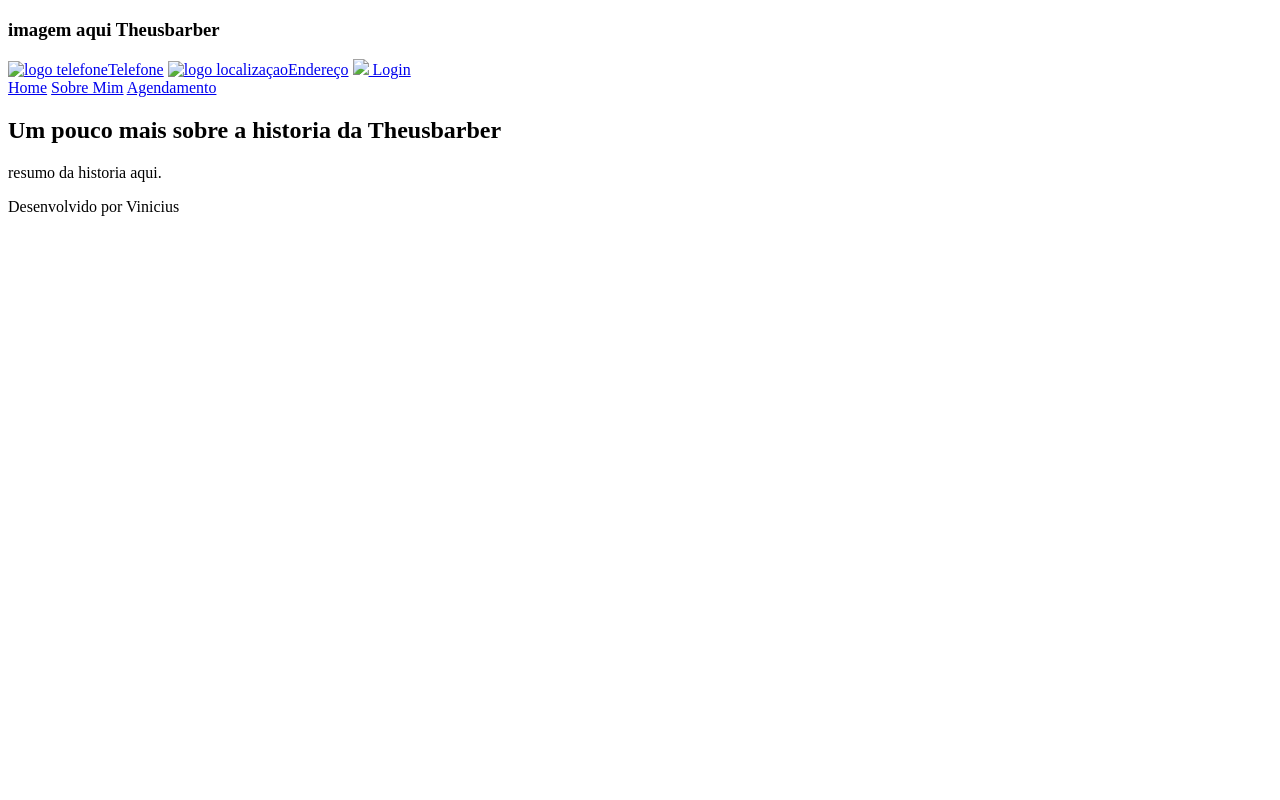
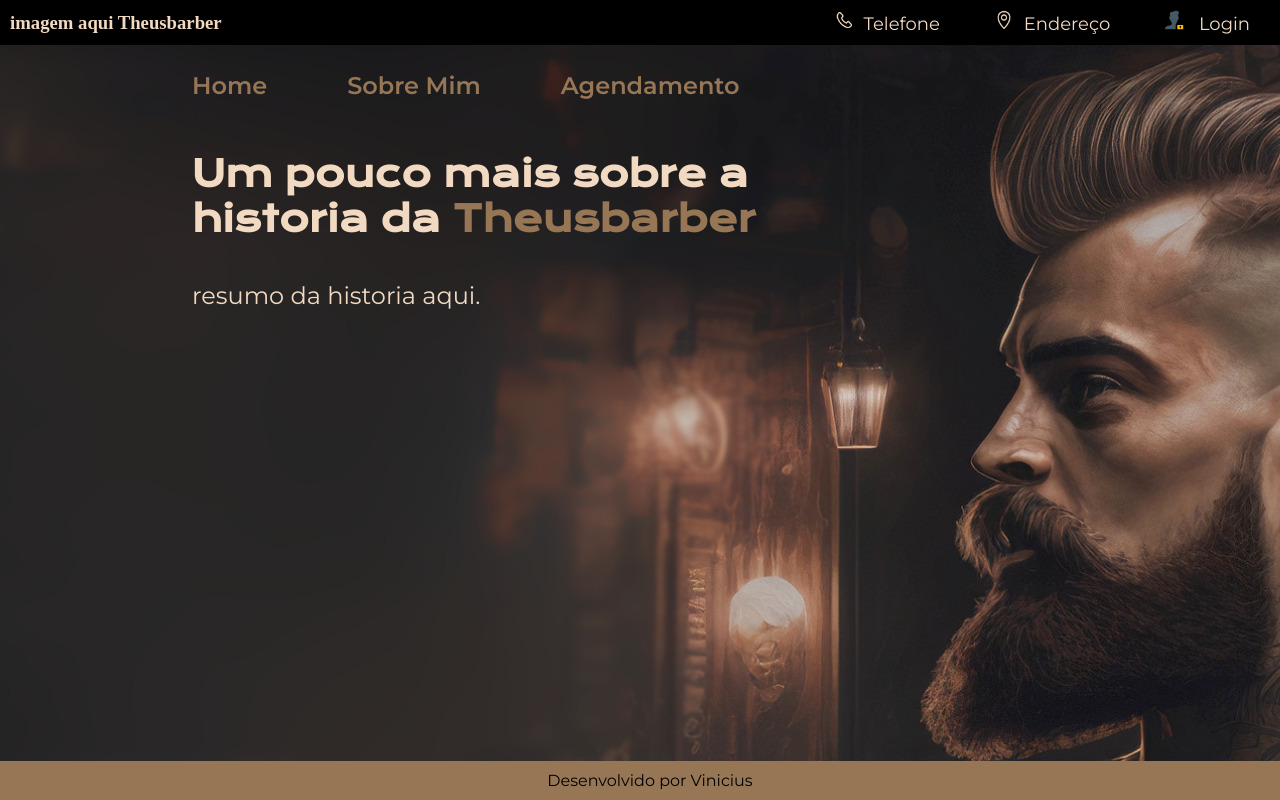
Before and after one commit to viniciusnrocha/Interdisciplinar-3-periodo, a plain HTML site: page html/sobremim.html in a window 1280 px wide. Drawn offline with nearby package versions, Linux system fonts and the light colour scheme; the site is published under a folder, as on GitHub Pages, so addresses that start at the root find nothing.

Commit message:
correçao de caminho de arquivos

```diff
--- a/html/sobremim.html
+++ b/html/sobremim.html
@@ -5,24 +5,24 @@
     <meta http-equiv="X-UA-Compatible" content="IE=edge">
     <meta name="viewport" content="width=device-width, initial-scale=1.0">
     <title>Barbearia</title>
-    <link rel="shortcut icon" href="/assets/icones/beard.png">
-    <link rel="stylesheet" href="/styles/style.css">
+    <link rel="shortcut icon" href="../assets/icones/beard.png">
+    <link rel="stylesheet" href="../styles/style.css">
 </head>
     <body>
         <header >
             <div class="topheader">
                 <h3>imagem aqui Theusbarber</h3>
                 <nav>
-                    <a class="topheader_link" href="#"><img src="/assets/icones/call.png" alt="logo telefone" class="logo_links_topheader">Telefone</a>
-                    <a class="topheader_link" href="#"><img src="/assets/icones/Map.png" alt="logo localizaçao" class="logo_links_topheader" >Endereço</a>
-                    <a class="topheader_link" href="#"> <img src="/assets/icones/lock.png" class="logo_links_topheader"> Login</a>
+                    <a class="topheader_link" href="#"><img src="../assets/icones/call.png" alt="logo telefone" class="logo_links_topheader">Telefone</a>
+                    <a class="topheader_link" href="#"><img src="../assets/icones/Map.png" alt="logo localizaçao" class="logo_links_topheader" >Endereço</a>
+                    <a class="topheader_link" href="#"> <img src="../assets/icones/lock.png" class="logo_links_topheader"> Login</a>
                 </nav>
             </div>
             <div class="cabecalho ">
                 <nav class="cabecalho__menu">
-                    <a class="cabecalho__menu__link" href="/index.html">Home</a>
-                    <a class="cabecalho__menu__link" href="/html/sobremim.html">Sobre Mim</a>
-                    <a class="cabecalho__menu__link" href="/html/agendamento.html">Agendamento</a>
+                    <a class="cabecalho__menu__link" href="../index.html">Home</a>
+                    <a class="cabecalho__menu__link" href="../html/sobremim.html">Sobre Mim</a>
+                    <a class="cabecalho__menu__link" href="../html/agendamento.html">Agendamento</a>
                 </nav>
             </div>
         </header>
```
